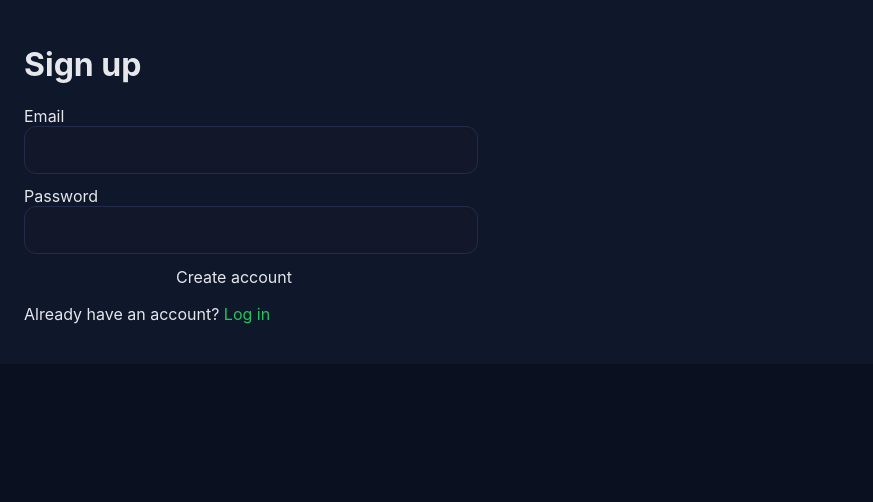
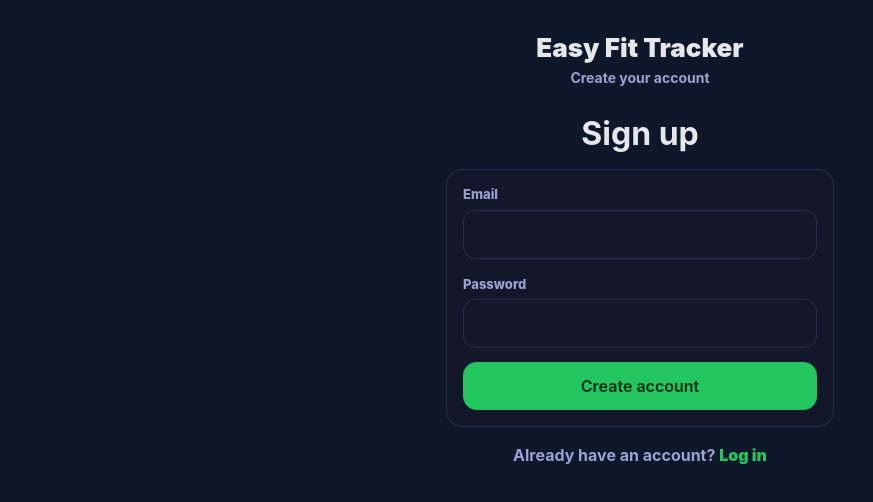
Before and after one commit to LucaFantasia/EasyFitTracker, a Next.js app: page /signup in a window 1280 px wide. Shown: the top 502 px of the page, without its empty margins (0-873 px from the left). Built offline with nearby package versions, Linux system fonts and the light colour scheme.

Commit message:
fixed UI for login/signup pages and dashboard

```diff
--- a/app/(auth)/signup/page.tsx
+++ b/app/(auth)/signup/page.tsx
@@ -1,44 +1,113 @@
 import Link from "next/link";
+import { Card, Button } from "@/app/_components/ui";
 import { signup } from "../actions";
-import { SubmitButton } from "../SubmitButton";
 
-export default async function SignupPage({
-  searchParams,
-}: {
-  searchParams: Promise<{ error?: string }>;
-}) {
-  const { error } = await searchParams;
+export default function SignupPage() {
+  return (
+    <div
+      style={{
+        minHeight: "100dvh",
+        display: "flex",
+        justifyContent: "center",
+      }}
+    >
+      <div
+        style={{
+          width: "100%",
+          maxWidth: 420,
+          padding: "32px 16px",
+        }}
+      >
+        <div style={{ textAlign: "center", marginBottom: 28 }}>
+          <div style={{ fontSize: 26, fontWeight: 950 }}>
+            Easy Fit Tracker
+          </div>
+          <div
+            style={{
+              marginTop: 6,
+              color: "var(--muted)",
+              fontWeight: 700,
+              fontSize: 14,
+            }}
+          >
+            Create your account
+          </div>
+        </div>
 
-  return (
-    <main style={{ padding: 24, maxWidth: 420 }}>
-      <h1>Sign up</h1>
+        <h1
+          style={{
+            textAlign: "center",
+            marginBottom: 16,
+          }}
+        >
+          Sign up
+        </h1>
 
-      {error ? (
-        <p style={{ color: "crimson" }}>{error}</p>
-      ) : null}
+        <Card>
+          <form action={signup} style={{ display: "grid", gap: 14 }}>
+            <div>
+              <label
+                style={{
+                  fontSize: 13,
+                  color: "var(--muted)",
+                  fontWeight: 800,
+                  display: "block",
+                  marginBottom: 8,
+                }}
+              >
+                Email
+              </label>
+              <div style={{ marginTop: 6 }}>
+                <input
+                  name="email"
+                  type="email"
+                  autoComplete="email"
+                  required
+                />
+              </div>
+            </div>
 
-      <form action={signup} style={{ display: "grid", gap: 12, marginTop: 16 }}>
-        <label>
-          Email
-          <input name="email" type="email" required style={{ width: "100%" }} />
+            <div>
+              <label
+                style={{
+                  fontSize: 13,
+                  color: "var(--muted)",
+                  fontWeight: 800,
+                  marginBottom: 8,
+                }}
+              >
+                Password
               </label>
-
-        <label>
-          Password
+              <div style={{ marginTop: 6 }}>
                 <input
                   name="password"
                   type="password"
+                  autoComplete="new-password"
                   required
-            style={{ width: "100%" }}
                 />
-        </label>
+              </div>
+            </div>
 
-        <SubmitButton pendingText="Creating account...">Create account</SubmitButton>
+            <Button full type="submit">
+              Create account
+            </Button>
           </form>
+        </Card>
 
-      <p style={{ marginTop: 16 }}>
-        Already have an account? <Link href="/login">Log in</Link>
-      </p>
-    </main>
+        <div
+          style={{
+            marginTop: 18,
+            textAlign: "center",
+            color: "var(--muted)",
+            fontWeight: 700,
+          }}
+        >
+          Already have an account?{" "}
+          <Link href="/login" style={{ fontWeight: 900 }}>
+            Log in
+          </Link>
+        </div>
+      </div>
+    </div>
   );
 }
--- a/app/globals.css
+++ b/app/globals.css
@@ -1,3 +1,10 @@
+*,
+*::before,
+*::after {
+  box-sizing: border-box;
+}
+
+
 :root {
   --bg: #0b1020;
   --surface: #12172a;
@@ -33,13 +40,17 @@ button {
 
 input {
   width: 100%;
-  padding: 14px 16px;
+  box-sizing: border-box;
+  padding: 14px 52px 14px 16px;
   border-radius: 12px;
   background: var(--surface);
   border: 1px solid var(--border);
   color: var(--text);
   font-size: 16px;
+  line-height: 1.2;
 }
+
+
 
 input:focus {
   outline: none;
```
Also changed, not shown: app/(auth)/login/page.tsx (+96 -28 lines), app/dashboard/page.tsx (+111 -24 lines). Lines whose indentation alone changed are shown as unchanged.
